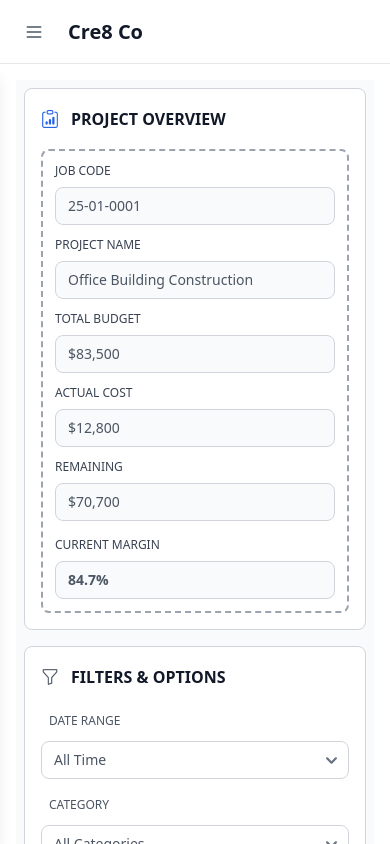
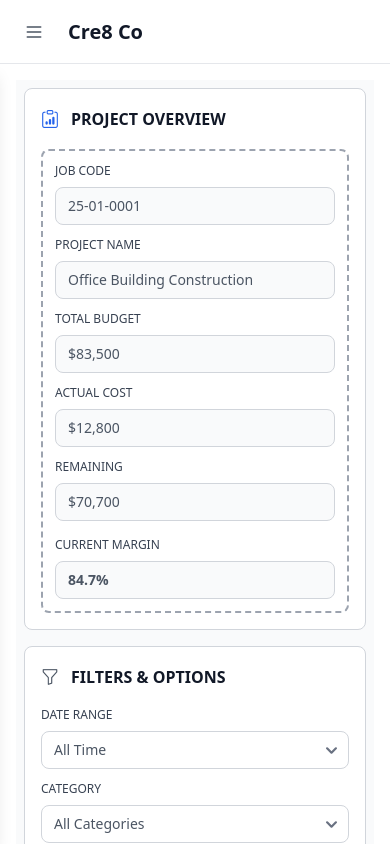
Before and after one commit to efcoders1/creo_frontend, a React (Vite) app: page /reporting-dashboard in a window 390 px wide. Built offline with nearby package versions, Linux system fonts and the light colour scheme.

Commit message:
update changes

```diff
--- a/src/pages/ReportingDashboard.jsx
+++ b/src/pages/ReportingDashboard.jsx
@@ -219,7 +219,7 @@
 
                     <div className="grid grid-cols-1 sm:grid-cols-2 lg:grid-cols-4 gap-3 sm:gap-4">
                         <div>
-                            <label className=" text-gray-600 px-2 py-1 text-xs font-medium mb-2 inline-block">
+                            <label className=" block text-xs sm:text-sm font-medium text-gray-700 mb-2">
                                 DATE RANGE
                             </label>
                             <select
@@ -235,7 +235,7 @@
                         </div>
 
                         <div>
-                            <label className=" text-gray-600 px-2 py-1 text-xs font-medium mb-2 inline-block">
+                            <label className=" block text-xs sm:text-sm font-medium text-gray-700 mb-2">
                                 CATEGORY
                             </label>
                             <select
@@ -252,7 +252,7 @@
                         </div>
 
                         <div>
-                            <label className=" text-gray-600 px-2 py-1 text-xs font-medium mb-2 inline-block">
+                            <label className=" block text-xs sm:text-sm font-medium text-gray-700 mb-2">
                                 PROJECT
                             </label>
                             <select
@@ -267,7 +267,7 @@
                         </div>
 
                         <div>
-                            <label className=" text-gray-600 px-2 py-1 text-xs font-medium mb-2 inline-block">
+                            <label className=" block text-xs sm:text-sm font-medium text-gray-700 mb-2">
                                 CUSTOM DATE
                             </label>
                             <input
```
